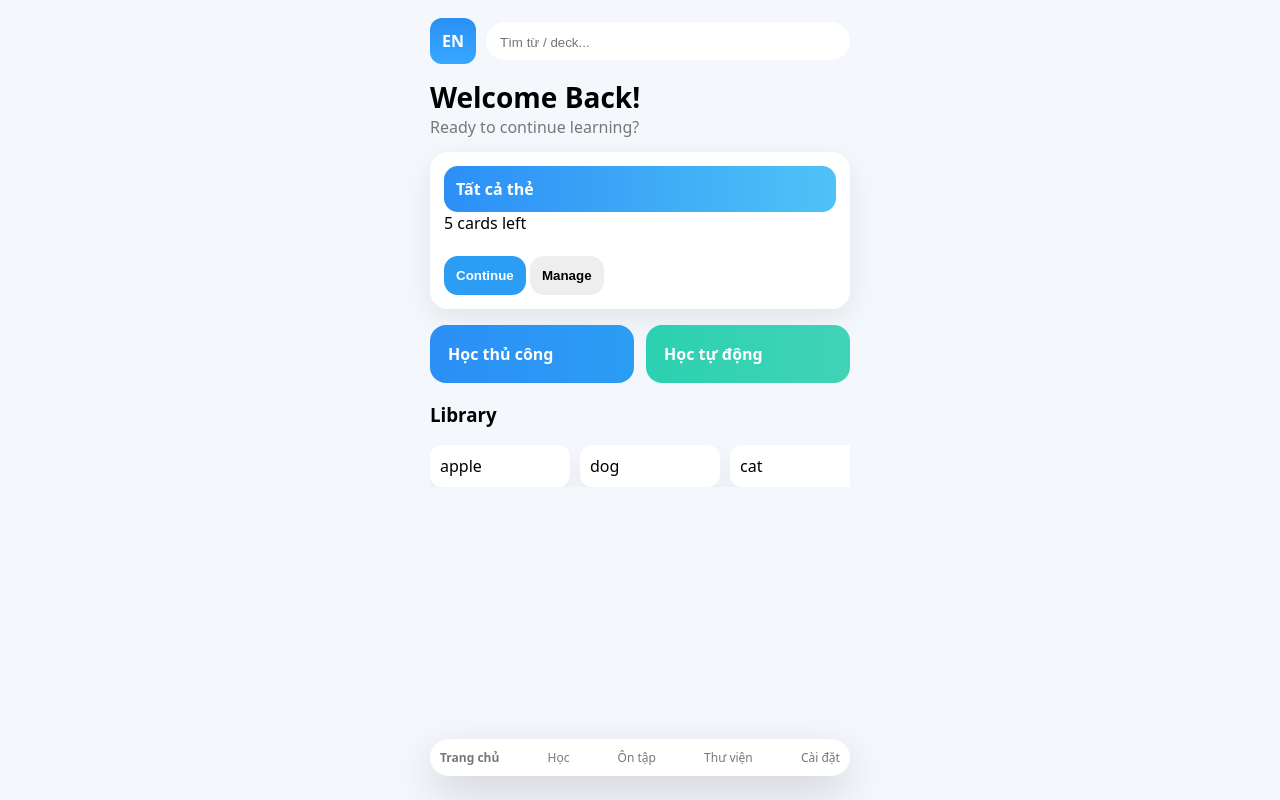
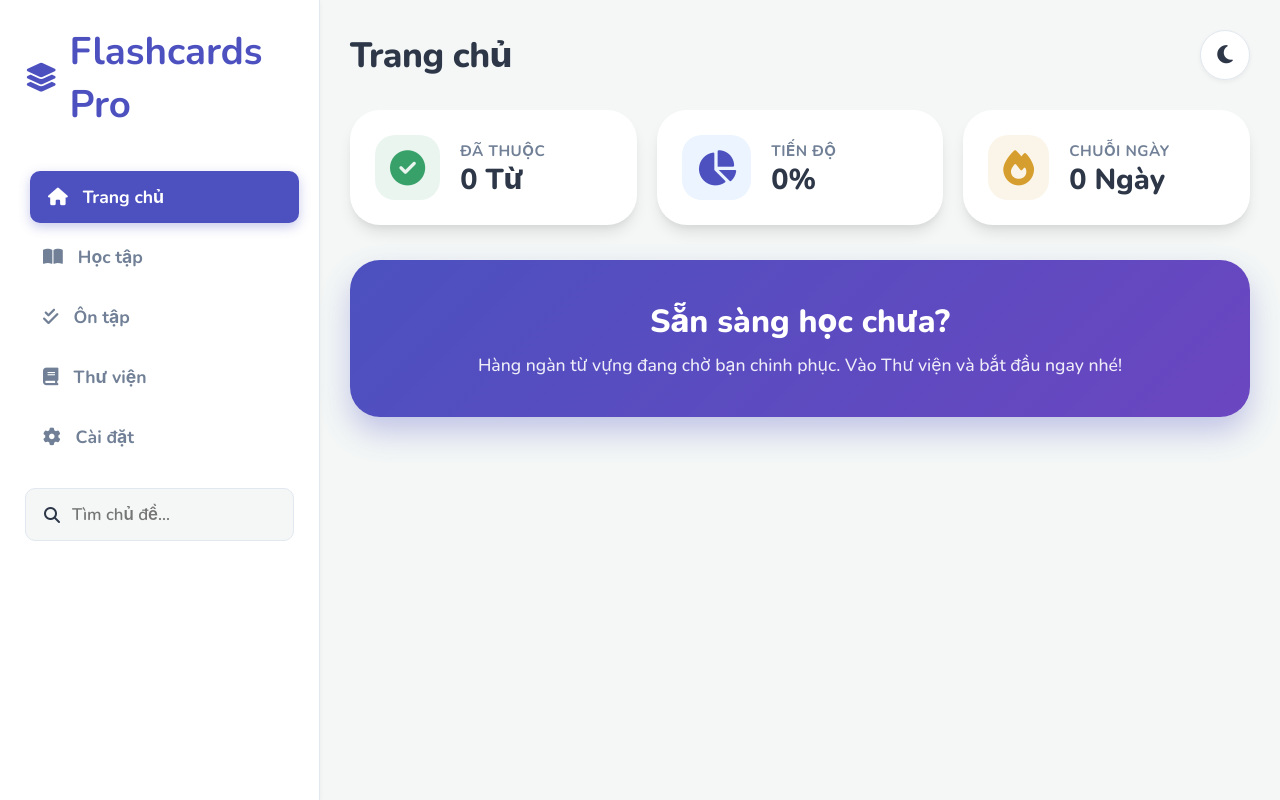
Before and after one commit to nghiamarzc05-hue/tam-thoi-de-day, a plain HTML site: page index.html in a window 1280 px wide. Drawn offline with nearby package versions, Linux system fonts and the light colour scheme.

Commit message:
Update index.html

```diff
--- a/index.html
+++ b/index.html
@@ -1,145 +1,134 @@
 <!DOCTYPE html>
-<html lang="vi">
+<html lang="vi" data-theme="light">
 <head>
-<meta charset="UTF-8">
-<meta name="viewport" content="width=device-width, initial-scale=1.0">
-<title>Flashcards UI</title>
+    <meta charset="UTF-8">
+    <meta name="viewport" content="width=device-width, initial-scale=1.0, maximum-scale=1.0, user-scalable=no, viewport-fit=cover">
+    <title>English Flashcards Pro</title>
 
-<style>
-body{margin:0;font-family:system-ui;background:#f4f7fb}
-.container{max-width:420px;margin:auto;padding:18px;padding-bottom:90px}
+    <link rel="preconnect" href="https://fonts.googleapis.com">
+    <link rel="preconnect" href="https://fonts.gstatic.com" crossorigin>
+    <link href="https://fonts.googleapis.com/css2?family=Nunito:ital,wght@0,500;0,600;0,700;0,800;1,500;1,700&display=swap" rel="stylesheet">
 
-/* HEADER */
-.top{display:flex;align-items:center;gap:10px}
-.logo{width:46px;height:46px;border-radius:12px;background:linear-gradient(#2b8ff6,#36a8ff);color:#fff;display:flex;align-items:center;justify-content:center;font-weight:700}
-.search{flex:1;background:#fff;border-radius:999px;padding:8px 12px}
-.search input{border:0;outline:none;width:100%}
+    <link rel="stylesheet" href="https://cdnjs.cloudflare.com/ajax/libs/font-awesome/6.4.0/css/all.min.css">
 
-/* HERO */
-h1{margin:14px 0 0;font-size:28px}
-.sub{color:#777;margin-bottom:14px}
+    <link rel="stylesheet" href="styles.css">
+</head>
+<body>
+    <div id="app">
+        <aside class="sidebar" id="sidebar">
+            <div class="logo">
+                <i class="fa-solid fa-layer-group"></i>
+                <h2>Flashcards Pro</h2>
+            </div>
+            <nav class="sidebar-nav">
+                <button class="nav-item active" data-view="dashboard"><i class="fa-solid fa-house"></i><span>Trang chủ</span></button>
+                <button class="nav-item" data-view="study"><i class="fa-solid fa-book-open"></i><span>Học tập</span></button>
+                <button class="nav-item" data-view="review"><i class="fa-solid fa-check-double"></i><span>Ôn tập</span></button>
+                <button class="nav-item" data-view="library"><i class="fa-solid fa-book"></i><span>Thư viện</span></button>
+                <button class="nav-item" data-view="settings"><i class="fa-solid fa-gear"></i><span>Cài đặt</span></button>
+            </nav>
+            <div class="search-box">
+                <i class="fa-solid fa-magnifying-glass"></i>
+                <input type="text" id="searchInput" placeholder="Tìm chủ đề...">
+            </div>
+            <ul class="deck-list" id="deckList"></ul>
+        </aside>
 
-/* CARD */
-.card{background:#fff;border-radius:18px;padding:14px;box-shadow:0 10px 30px rgba(0,0,0,.08)}
-.deck{background:linear-gradient(90deg,#2b8ff6,#4fc3f7);color:#fff;padding:12px;border-radius:14px;font-weight:700}
-.btn{padding:12px;border-radius:14px;border:0;font-weight:700;cursor:pointer}
-.primary{background:#2b9df4;color:white}
-.ghost{background:#eee}
+        <main class="main-content">
+            <header class="top-header">
+                <h1 id="viewTitle">Trang chủ</h1>
+                <button id="themeToggle" class="icon-btn"><i class="fa-solid fa-moon"></i></button>
+            </header>
 
-/* QUICK */
-.quick{display:flex;gap:12px;margin-top:16px}
-.quick div{flex:1;padding:18px;border-radius:16px;color:white;font-weight:700}
-.manual{background:linear-gradient(90deg,#2b8ff6,#2b9df4)}
-.auto{background:linear-gradient(90deg,#2bd1b0,#41d3b7)}
+            <section id="dashboardView" class="view-section active">
+                <div class="stats-grid">
+                    <div class="stat-card squircle">
+                        <i class="fa-solid fa-circle-check stat-icon master-color"></i>
+                        <div class="stat-info">
+                            <h3>Đã thuộc</h3>
+                            <p id="statMastered">0 Từ</p>
+                        </div>
+                    </div>
+                    <div class="stat-card squircle">
+                        <i class="fa-solid fa-chart-pie stat-icon progress-color"></i>
+                        <div class="stat-info">
+                            <h3>Tiến độ</h3>
+                            <p id="statProgress">0%</p>
+                        </div>
+                    </div>
+                    <div class="stat-card squircle">
+                        <i class="fa-solid fa-fire stat-icon streak-color"></i>
+                        <div class="stat-info">
+                            <h3>Chuỗi ngày</h3>
+                            <p id="statStreak">0 Ngày</p>
+                        </div>
+                    </div>
+                </div>
+                <div class="welcome-banner squircle">
+                    <h2>Sẵn sàng học chưa?</h2>
+                    <p>Hàng ngàn từ vựng đang chờ bạn chinh phục. Vào Thư viện và bắt đầu ngay nhé!</p>
+                </div>
+            </section>
 
-/* LIBRARY */
-.lib{display:flex;gap:10px;overflow:auto;margin-top:10px}
-.lib div{min-width:120px;background:#fff;padding:10px;border-radius:12px;box-shadow:0 10px 20px rgba(0,0,0,.06);cursor:pointer}
+            <section id="studyView" class="view-section">
+                <div class="flashcard-container" id="swipeZone">
+                    <div class="flashcard" id="flashcard">
+                        <div class="card-face card-front squircle">
+                            <span class="pos-badge" id="cardPos"></span>
+                            <h2 id="cardWord">Chưa có dữ liệu</h2>
+                            <p class="ipa" id="cardIpa"></p>
+                        </div>
+                        <div class="card-face card-back squircle">
+                            <h2 id="cardMeaning"></h2>
+                            <p class="example" id="cardExample"></p>
+                            <p class="example" id="cardExampleVi" style="opacity:0.8; font-style: normal;"></p>
+                        </div>
+                    </div>
+                </div>
 
-/* BOTTOM NAV */
-.bottom{position:fixed;bottom:16px;left:50%;transform:translateX(-50%);width:420px;max-width:100%;padding:8px}
-.nav{background:#fff;border-radius:28px;padding:10px;display:flex;justify-content:space-between;box-shadow:0 15px 40px rgba(0,0,0,.15)}
-.nav div{font-size:12px;color:#777;text-align:center}
-.active{color:#2b9df4;font-weight:700}
+                <div class="controls">
+                    <button class="btn-squircle icon-btn" id="prevBtn" title="Quay lại"><i class="fa-solid fa-backward-step"></i></button>
+                    <button class="btn-squircle icon-btn speak-btn" id="speakBtn" title="Phát âm"><i class="fa-solid fa-volume-high"></i></button>
+                    <button class="btn-squircle btn-outline" id="notMasteredBtn"><i class="fa-solid fa-xmark"></i> Chưa thuộc</button>
+                    <button class="btn-squircle btn-outline" id="masterBtn"><i class="fa-solid fa-check"></i> Đã thuộc</button>
+                    <button class="btn-squircle icon-btn" id="nextBtn" title="Tiếp theo"><i class="fa-solid fa-forward-step"></i></button>
+                </div>
 
-/* MODAL QUIZ */
-#quiz{position:fixed;inset:0;background:rgba(0,0,0,.45);display:none;align-items:center;justify-content:center}
-.quizbox{background:white;padding:20px;border-radius:16px;width:90%;max-width:380px;text-align:center}
-.front{font-size:22px;font-weight:700}
-.back{margin-top:10px;color:#444;display:none}
-</style>
-</head>
+                <div class="listen-mode-wrapper">
+                    <button id="listenModeBtn" class="btn-squircle btn-listen">
+                        <i class="fa-solid fa-headphones"></i> <span id="listenText">Bật chế độ Luyện nghe</span>
+                    </button>
+                </div>
+            </section>
 
-<body>
+            <section id="reviewView" class="view-section">
+                <div class="welcome-banner squircle" style="background: var(--bg-card); color: var(--text-main); border: 1px solid var(--border); box-shadow: var(--shadow-sm);">
+                    <i class="fa-solid fa-brain" style="font-size: 3rem; color: var(--primary); margin-bottom: 15px;"></i>
+                    <h2>Khu vực Ôn tập</h2>
+                    <p style="color: var(--text-muted);">Những từ bạn chưa thuộc sẽ xuất hiện ở đây để học lại.</p>
+                </div>
+            </section>
 
-<div class="container">
+            <section id="libraryView" class="view-section">
+                <div class="search-box squircle">
+                    <i class="fa-solid fa-magnifying-glass"></i>
+                    <input type="text" id="mobileSearchInput" placeholder="Tìm chủ đề bài học...">
+                </div>
+                <ul class="deck-list" id="mobileDeckList"></ul>
+            </section>
 
-<div class="top">
-<div class="logo">EN</div>
-<div class="search"><input placeholder="Tìm từ / deck..."></div>
-</div>
+            <section id="settingsView" class="view-section">
+                <div class="settings-card squircle">
+                    <h3>Quản lý dữ liệu</h3>
+                    <p style="color: var(--text-muted); margin-bottom: 20px;">Sao lưu hoặc khôi phục tiến độ học tập của bạn.</p>
 
-<h1>Welcome Back!</h1>
-<div class="sub">Ready to continue learning?</div>
+                    <button id="importBtn" class="btn-squircle btn-outline"><i class="fa-solid fa-file-import"></i> Nhập dữ liệu (.json)</button>
+                    <input type="file" id="importFile" accept=".json" style="display: none;">
 
-<div class="card">
-<div class="deck" id="deckName">Tất cả thẻ</div>
-<div id="count">0 cards left</div>
-<br>
-<button class="btn primary" onclick="startQuiz()">Continue</button>
-<button class="btn ghost" onclick="manage()">Manage</button>
-</div>
+                    <button id="resetStatsBtn" class="btn-squircle btn-danger-outline" style="margin-top: 15px;"><i class="fa-solid fa-trash-can"></i> Xóa toàn bộ tiến độ</button>
+                </div>
+            </section>
+        </main>
 
-<div class="quick">
-<div class="manual" onclick="startQuiz()">Học thủ công</div>
-<div class="auto" onclick="startQuiz()">Học tự động</div>
-</div>
-
-<h3>Library</h3>
-<div class="lib" id="lib"></div>
-
-</div>
-
-<div class="bottom">
-<div class="nav">
-<div class="active">Trang chủ</div>
-<div>Học</div>
-<div>Ôn tập</div>
-<div>Thư viện</div>
-<div>Cài đặt</div>
-</div>
-</div>
-
-<!-- QUIZ -->
-<div id="quiz">
-<div class="quizbox">
-<div class="front" id="front"></div>
-<div class="back" id="back"></div>
-<br>
-<button class="btn ghost" onclick="reveal()">Reveal</button>
-<button class="btn primary" onclick="next()">Next</button>
-<button class="btn" onclick="closeQuiz()">Quit</button>
-</div>
-</div>
-
-<script>
-const DATA=[
-{en:"apple",vi:"quả táo"},
-{en:"dog",vi:"con chó"},
-{en:"cat",vi:"con mèo"},
-{en:"car",vi:"xe hơi"},
-{en:"book",vi:"quyển sách"}
-]
-
-let i=0
-
-function renderLib(){
-const lib=document.getElementById("lib")
-DATA.forEach(w=>{
-let d=document.createElement("div")
-d.innerHTML=w.en
-d.onclick=()=>alert(w.vi)
-lib.appendChild(d)
-})
-document.getElementById("count").innerText=DATA.length+" cards left"
-}
-renderLib()
-
-function startQuiz(){
-i=0
-document.getElementById("quiz").style.display="flex"
-show()
-}
-function show(){
-document.getElementById("front").innerText=DATA[i].en
-document.getElementById("back").innerText=DATA[i].vi
-document.getElementById("back").style.display="none"
-}
-function reveal(){document.getElementById("back").style.display="block"}
-function next(){i++;if(i>=DATA.length){alert("Xong!");closeQuiz()}else show()}
-function closeQuiz(){document.getElementById("quiz").style.display="none"}
-function manage(){alert("Manage decks (demo)")}
-</script>
-
-</body>
-</html>
+        <nav class="bottom-nav" id="bottomNav">
+            <button class="nav-item active" data-view="dashboard"><i class="fa-solid fa-house
```
